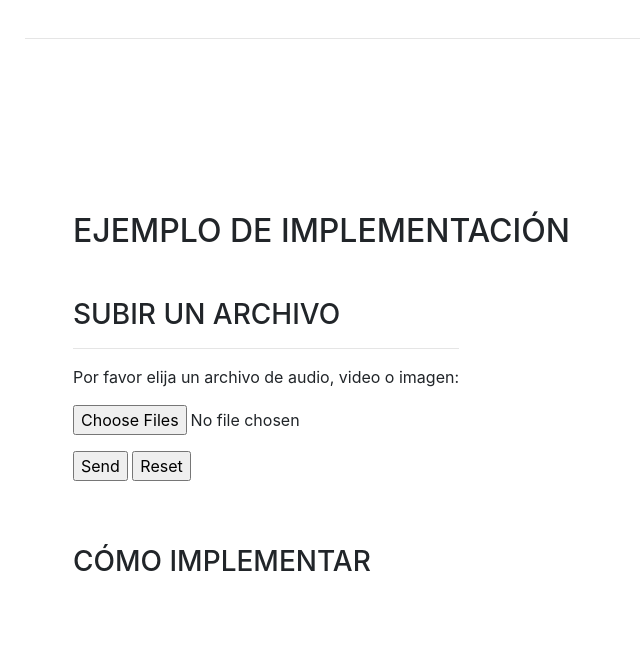
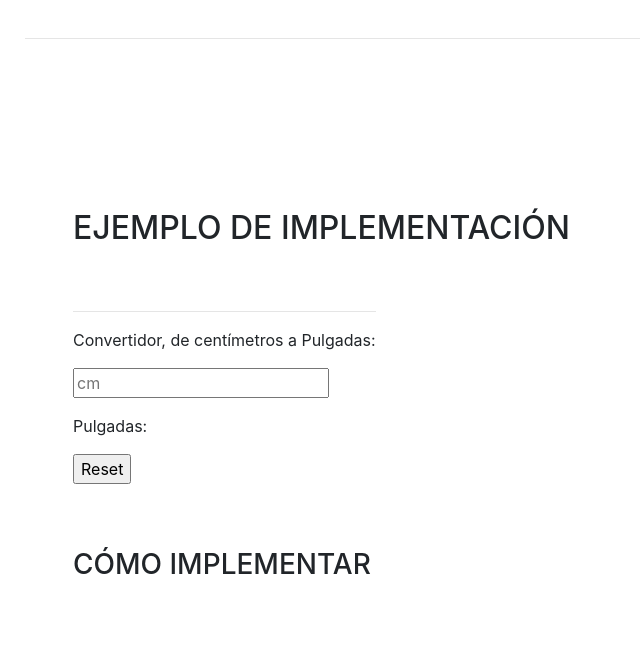
Before and after one commit to gusma/Cursada-Acamica-2018, a website with bundled scripts: page clase_3_9/input_file_number/app/index.html in a window 1280 px wide. Shown: the part 3966-4638 px from the top of the page, without its empty margins (247-887 px from the left). Built offline with nearby package versions, Linux system fonts and the light colour scheme; a web font is replaced by a local one.

Commit message:
Modificaciones al input file number.

```diff
--- a/clase_3_9/input_file_number/app/index.html
+++ b/clase_3_9/input_file_number/app/index.html
@@ -187,17 +187,15 @@ Por favor elija un archivo de audio, video o imagen:</p>
 
           <div class="resume-item d-flex flex-column flex-md-row mb-5">
             <div class="resume-content mr-auto">
-              <h3 class="mb-0">Subir un archivo</h3>
               <hr />
               <form action="#"
 enctype="multipart/form-data" method="post">
 <p>
-Por favor elija un archivo de audio, video o imagen:</p>
-<p>
-  <input type="file" name="datafile" id="uploadedFile" accept="file_extension|audio/*|video/*|image/*|media_type" multiple onchange="fileUpload()">
+Convertidor, de centímetros a Pulgadas:</p><p>
+<input id="inputcm" type="number" placeholder="cm" oninput="LengthConverter(this.value)" onchange="LengthConverter(this.value)">
 </p>
+<p>Pulgadas: <span id="outputInches"></span></p></p>
 <div>
-<input type="submit" value="Send" onclick="alert('Archivo subido!')">
 <input type="reset" value="Reset">
 </div>
 </form>
@@ -208,7 +206,7 @@ Por favor elija un archivo de audio, video o imagen:</p>
             <div class="resume-content mr-auto">
               <h3 class="mb-0">Cómo implementar</h3>
 <p>&nbsp;</p>
-              <script src="https://gist.github.com/gusma/c424d0bc7fee9e6161c9f9d9d45adee0.js"></script>
+<script src="https://gist.github.com/gusma/bd8a0f924f470509c3b0bc45cf1e8240.js"></script>
 
 </div></div>
         </div>
--- a/clase_3_9/input_file_number/app/js/inputs.js
+++ b/clase_3_9/input_file_number/app/js/inputs.js
@@ -61,3 +61,9 @@ function fileUpload() {
 	}
 	document.getElementById('demo').innerHTML = txt;
 }
+
+// Convertidor de cms a pulgadas
+
+function LengthConverter(valNum) {
+  document.getElementById("outputInches").innerHTML=valNum*0.39370;
+}
```
